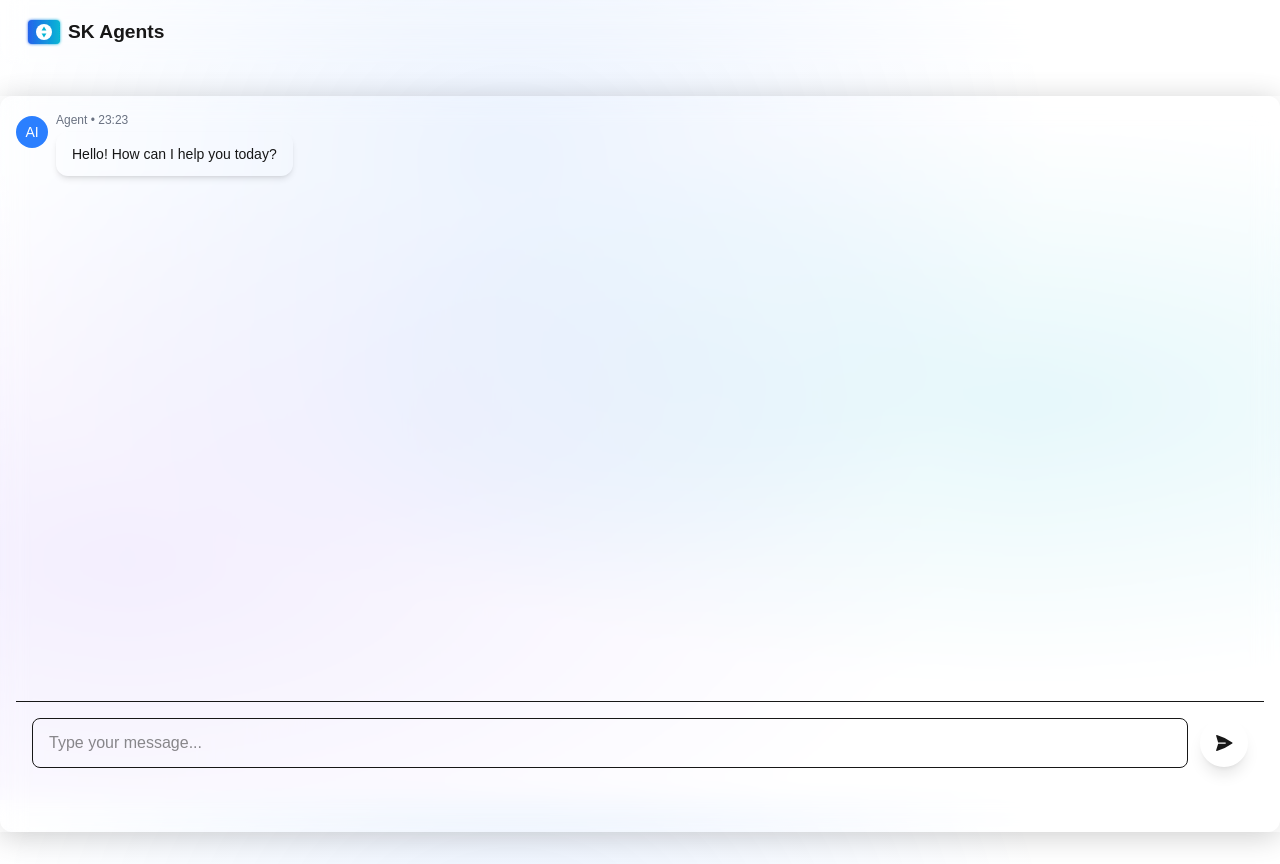
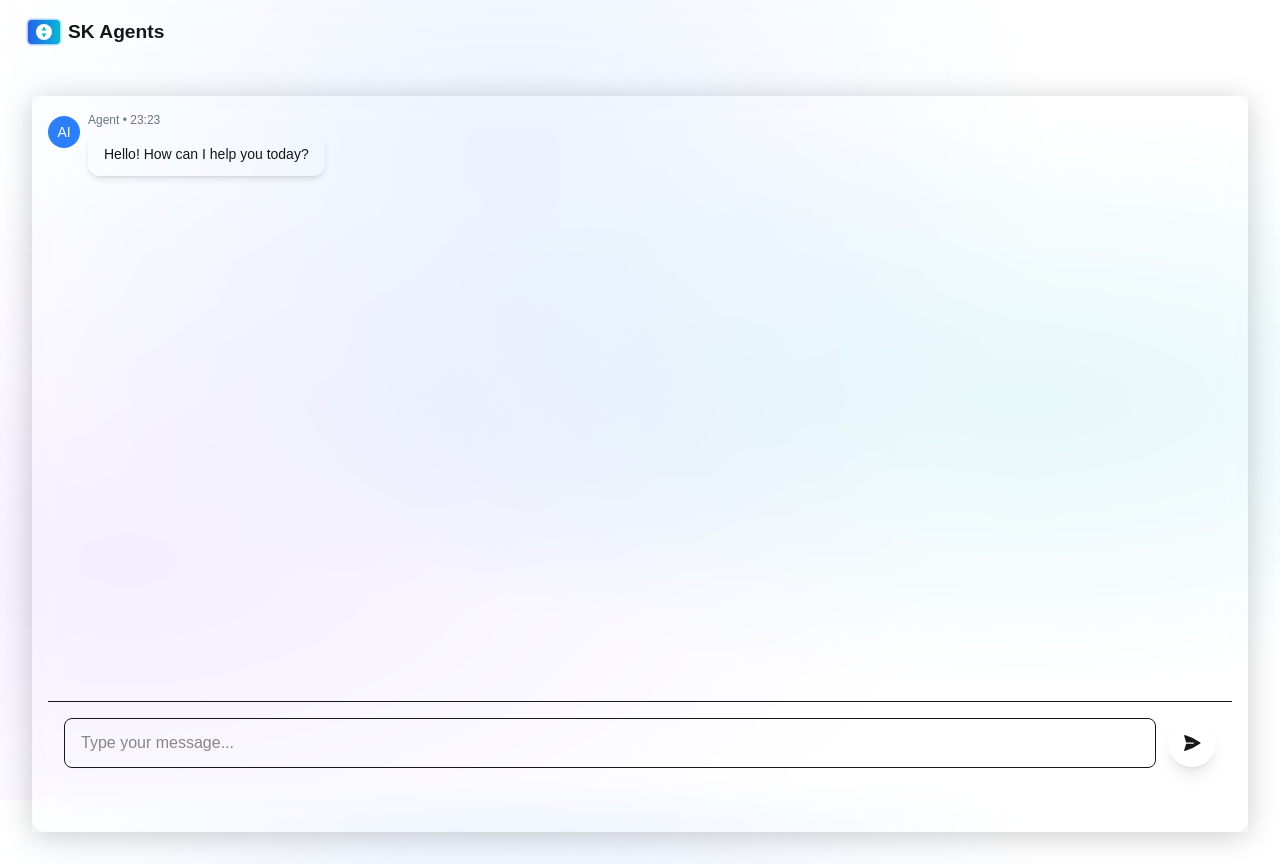
Before and after one commit to DramisInfo/react-sk-agents, a Next.js app in the folder frontend/: page / in a window 1280 px wide. Built offline with nearby package versions, Linux system fonts and the light colour scheme.

Commit message:
Add padding to Home component for improved layout

```diff
--- a/frontend/src/app/page.tsx
+++ b/frontend/src/app/page.tsx
@@ -4,7 +4,7 @@
 
 export default function Home() {
   return (
-    <div className="flex flex-col items-center justify-center min-h-screen">
+    <div className="flex flex-col items-center justify-center min-h-screen p-8">
       <div className="w-full h-full tech-shadow">
         <ChatWindow />
       </div>
```
